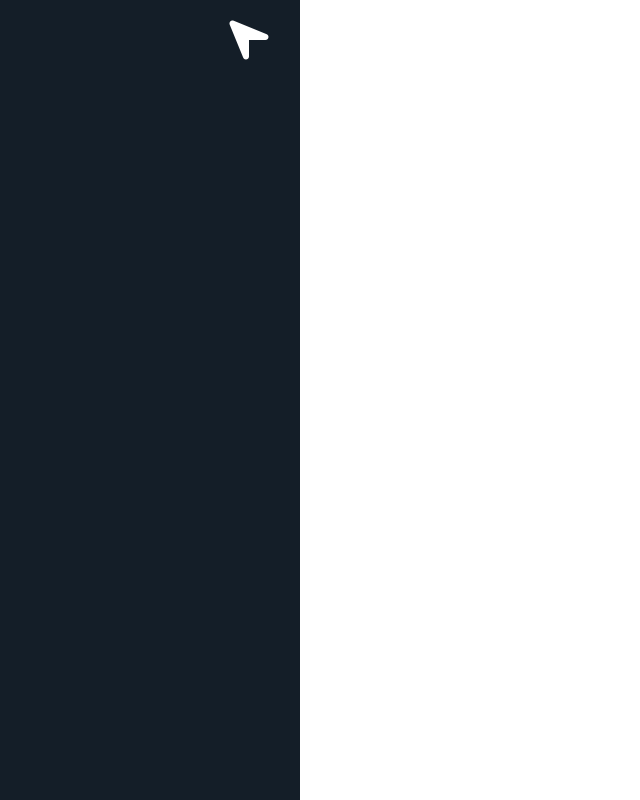
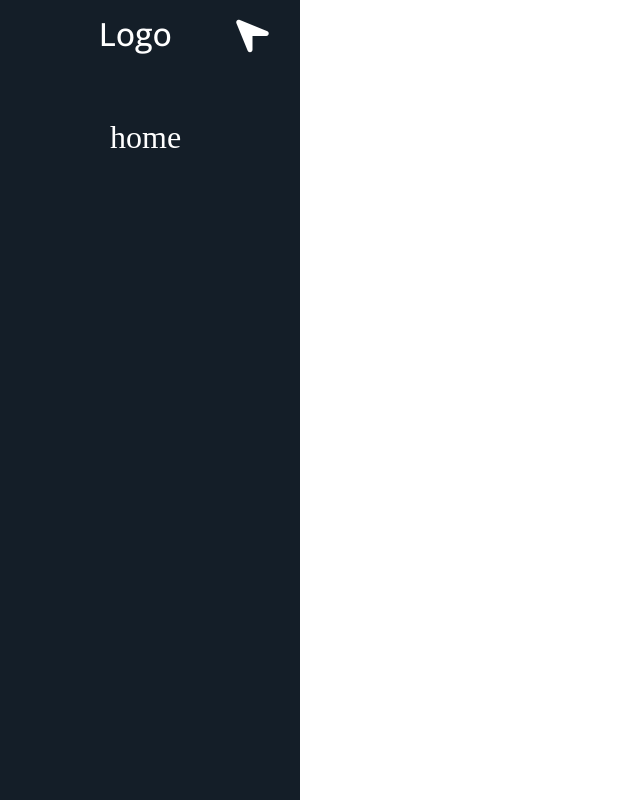
Before and after one commit to Blizni13/navigation-bar, a plain HTML site: page index.html in a window 1280 px wide. Shown: the whole page, without its empty margins (0-640 px from the left). Drawn offline with nearby package versions, Linux system fonts and the light colour scheme.

Commit message:
Structure changes and some animations index.html styles.css

```diff
--- a/index.html
+++ b/index.html
@@ -5,11 +5,20 @@
         <meta name="viewport" content="width=device-width, initial-scale=1.0">
         <link href="styles.css" rel="stylesheet">
         <link href="https://use.fontawesome.com/releases/v6.1.1/css/all.css" rel="stylesheet">
+        <link href="https://fonts.googleapis.com/css2?family=Open+Sans:wght@500&display=swap" rel="stylesheet">
         <title>Navigation</title>
     </head>
     <body>
         <div id="navbar">
-            <i class="fa-solid fa-location-arrow"></i>
+            <div id="logo">Logo</div><i class="fa-solid fa-location-arrow"></i>
+            <div class="page-nav">
+                <ul id="list">
+                    <li class="list-element">home</li>
+                    <li class="list-element"></li>
+                    <li class="list-element"></li>
+                    <li class="list-element"></li>
+                </ul>
+            </div>
         </div>
     </body>
 </html>
--- a/styles.css
+++ b/styles.css
@@ -7,22 +7,26 @@ body {
     padding: 0;
 }
 
+:root {
+    --icons-color: white;
+}
+
+#navbar {
+    position: fixed;
+    width: 170px;
+    height: 100vh;
+    background-color: rgb(20, 30, 40);
+    transition-duration: 500ms;
+    transition-timing-function: ease-in-out;
+}
+
 .fa-solid {
     position: absolute;
     top: 2%;
     right: 10%;
-    font-size: 3rem;
-    color: white;
+    font-size: 2.5rem;
+    color: var(--icons-color);
     transition-duration: 1s;
-}
-
-#navbar {
-    position: fixed;
-    width: 150px;
-    height: 100vh;
-    background-color: rgb(20, 30, 40);
-    transition-duration: 500ms;
-    transition-timing-function: ease-in-out;
 }
 
 #navbar:hover {
@@ -32,3 +36,46 @@ body {
 #navbar:hover .fa-solid {
     transform: rotateY(180deg);
 }
+
+#navbar:hover #logo {
+    left: 50%;
+    transform: translate(-70%);
+}
+
+#logo {
+    position: absolute;
+    color: var(--icons-color);
+    font-size: 2rem;
+    left: 8%;
+    top: 1.5%;
+    font-family: "Open Sans", sans-serif;
+    transition-duration: 0.7s;
+    transition-delay: 0ms;
+}
+
+.page-nav {
+    position: absolute;
+    height: 91%;
+    margin-top: 87px;
+    width: 100%;
+}
+
+#list {
+    display: flex;
+    height: 100%;
+    flex-direction: column;
+    gap: 70px;
+    color: white;
+    font-size: 2rem;
+    list-style: none;
+}
+
+.list-element {
+    margin-left: -25px;
+    transition-duration: 0.7s;
+    transition-delay: 0ms;
+}
+
+#navbar:hover .list-element {
+    margin-left: 70px;
+}
```
